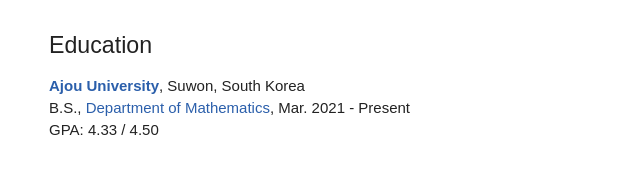
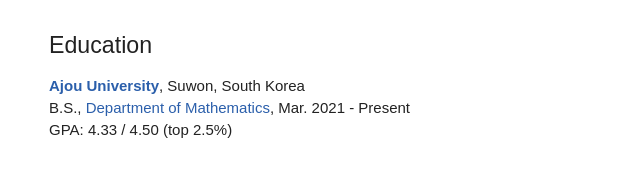
Before and after one commit to junho-so/junho-so.github.io, a plain HTML site: page index.html in a window 1280 px wide. Shown: the part 1070-1242 px from the top of the page, 161-801 px from the left. Drawn offline with Linux system fonts and the light colour scheme; some icons are missing.

Commit message:
Show class standing alongside undergraduate GPA

```diff
--- a/index.html
+++ b/index.html
@@ -259,7 +259,7 @@
           Suwon, South Korea<br>
           B.S., <a href="https://www.ajou.ac.kr/math/index.do">Department of Mathematics</a>,
           Mar. 2021 - Present<br>
-          GPA: 4.33 / 4.50
+          GPA: 4.33 / 4.50 (top 2.5%)
         </p>
       </section>
 
```
